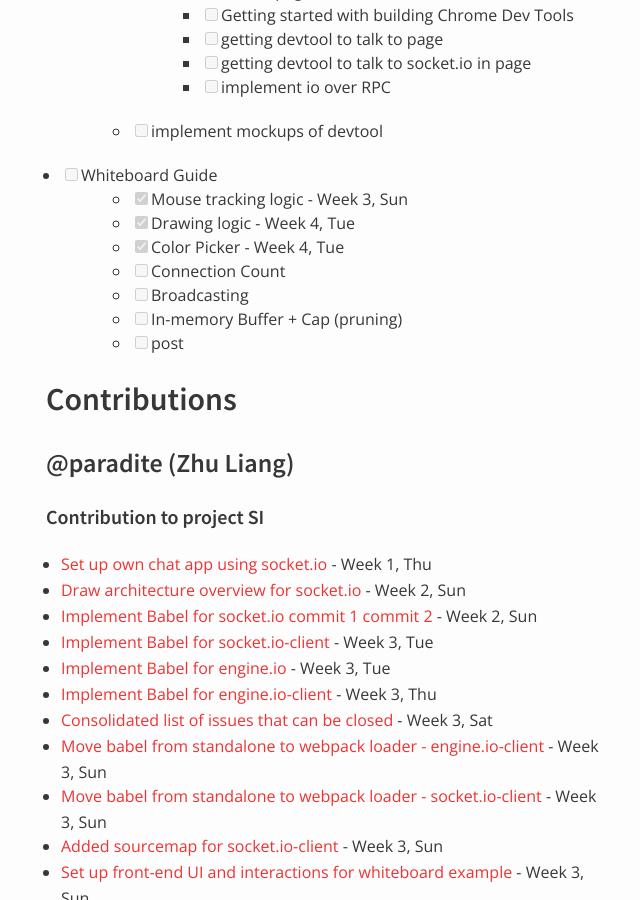
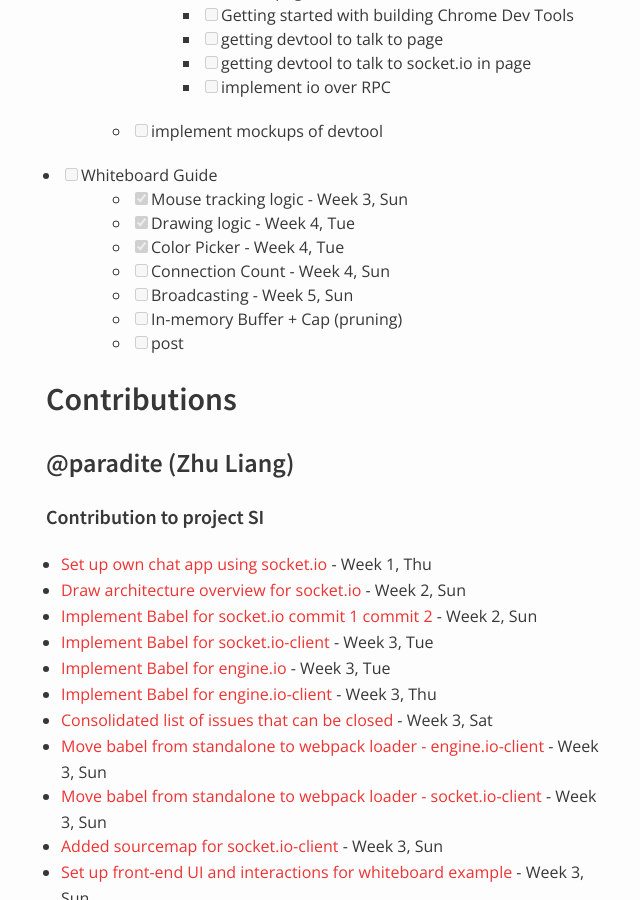
Before and after one commit to nus-oss/cs3281-AY1516S2-website, a Jekyll site: the page built from teams/socketio.md, in a window 1280 px wide and 900 px high, scrolled down 1614 px. Shown: the whole window, without its empty margins (324-964 px from the left). Built offline with Jekyll 4.4.1, drawn with Linux system fonts in a browser that asks for light colours.

Commit message:
update whiteboard timeline

```diff
--- a/teams/socketio.md
+++ b/teams/socketio.md
@@ -64,8 +64,8 @@
   * [x] Mouse tracking logic - Week 3, Sun
   * [x] Drawing logic - Week 4, Tue
   * [x] Color Picker - Week 4, Tue
-  * [ ] Connection Count
-  * [ ] Broadcasting
+  * [ ] Connection Count - Week 4, Sun
+  * [ ] Broadcasting - Week 5, Sun
   * [ ] In-memory Buffer + Cap (pruning)
   * [ ] post
 
```
